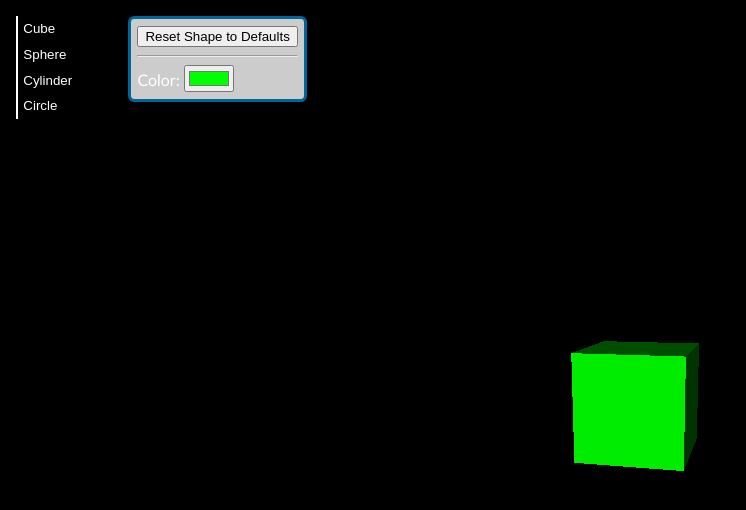
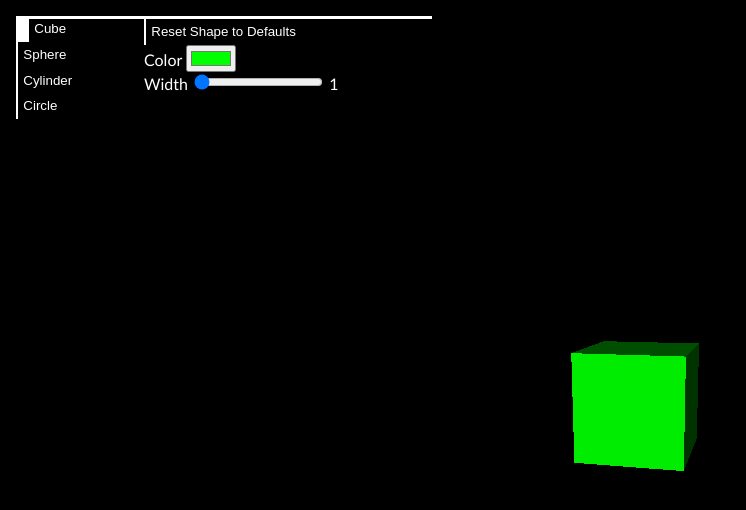
Before and after one commit to gvsboy/threecube, a website with bundled scripts: page src/html/index.dev.html in a window 1280 px wide. Both pictures are taken after a click on the button "Cube". Shown: the whole page, without its empty margins (0-746 px from the left). Built offline with nearby package versions, Linux system fonts and the light colour scheme; files whose address does not match are found by name.

Commit message:
Factory menu work

```diff
--- a/src/html/index.dev.html
+++ b/src/html/index.dev.html
@@ -11,18 +11,51 @@
   <body>
 
     <ul id="factory">
-      <li><button class="cube">Cube</button></li>
-      <li><button class="sphere">Sphere</button></li>
-      <li><button class="cylinder">Cylinder</button></li>
-      <li><button class="circle">Circle</button></li>
+
+      <li>
+        <button class="cube factory">Cube</button>
+        <div class="panel">
+
+          <div id="properties">
+            <button class="reset">Reset Shape to Defaults</button>
+
+            <!-- Inputs used for the material instance -->
+            <ul id="material">
+              <li>
+                <label for="input-color">Color</label>
+                <input id="input-color" type="color" value="#00ff00">
+              </li>
+            </ul>
+
+            <!-- Arguments used in creating the geometry instance, in order -->
+            <ul id="geometry">
+              <li>
+                <label for="input-width">Width</label>
+                <input id="input-width" type="range" min="1" max="10" step="1" value="1">
+                <output for="input-width" id="output-width">1</output>
+              </li>
+            </ul>
+
+          </div>
+
+        </div>
+      </li>
+
+      <li>
+        <button class="sphere factory">Sphere</button>
+        <div class="panel"></div>
+      </li>
+      <li>
+        <button class="cylinder factory">Cylinder</button>
+        <div class="panel"></div>
+      </li>
+      <li>
+        <button class="circle factory">Circle</button>
+        <div class="panel"></div>
+      </li>
     </ul>
 
-    <div id="properties">
-      <button class="reset">Reset Shape to Defaults</button>
-      <hr>
-      <label for="input-color">Color:</label>
-      <input id="input-color" type="color" value="#00ff00">
-    </div>
+
 
     <script src="libs.js"></script>
     <script src="main.js"></script>
--- a/src/js/app.js
+++ b/src/js/app.js
@@ -47,7 +47,14 @@ var factories = {
 
 };
 
+// Troubleshooting.
+var trace = _.curry((tag, x) => {
+  console.log(tag, x);
+  return x;
+});
+
 // Wrapping the scene object addition method.
+// But I guess this isn't pure because we're mutating the scene, right? Eh.
 var addObject = _.curry((scene, object) => {
   if (object) {
     scene.add(object);
@@ -82,7 +89,7 @@ var createObjectByLabel = _.curry((factories, label) => {
 // A little method for extracting factory labels (classes) from events.
 // If the input is not an object, return it.
 var getLabel = evt => {
-  return _.isObject(evt) ? evt.target.className : evt;
+  return _.isObject(evt) ? evt.target.className.split(' ')[0] : evt;
 };
 
 /**
@@ -106,6 +113,53 @@ function startRenderLoop(scene, camera, renderer, getter) {
   }());
 }
 
+
+/**
+ * START THE BUSTED STUFF ==========================================================================================
+ */
+
+function horribleDOMMutationOnClick(evt) {
+
+  var SELECTED_CLASS = 'selected',
+      selected = document.getElementsByClassName(SELECTED_CLASS)[0],
+      properties = document.getElementById('properties'),
+      target = evt.target.parentNode;
+
+  // Right now, bail if it's not a factory button.
+  if (!evt.target.classList.contains('factory')) {
+    return;
+  }
+
+  // If there's a selected option, deselect it.
+  if (selected) {
+    selected.classList.remove(SELECTED_CLASS);
+  }
+
+  // Set the target element as selected.
+  target.classList.add(SELECTED_CLASS);
+
+  // Align the properties box with the selected button.
+  target.querySelector('.panel').appendChild(properties);
+
+  // Remove the previous object from the scene.
+  removeObjectByName(scene, OBJECT_NAME);
+
+  // Pass the event object along.
+  return evt;
+}
+
+function updateObjectOnInput(evt) {
+
+  console.log(evt.target.value);
+  var box = new THREE.BoxGeometry();
+  console.log(box);
+}
+
+
+
+/**
+ * END THE BUSTED STUFF ==========================================================================================
+ */
 
 
 // Some crap:
@@ -144,17 +198,13 @@ var getMainObject = _.partial(getObjectByName, scene, OBJECT_NAME);
 
 // Jank, but I'm not sure how to do better yet. The click handler
 // for swapping out the main object with a new one.
-var swapObjectOnClick = _.flowRight(addAndNameObjectByLabel, evt => {
-  removeObjectByName(scene, OBJECT_NAME);
-  return evt;
-});
-
-var test = createObjectByLabel(factories, 'cube');
+var swapObjectOnClick = _.flowRight(addAndNameObjectByLabel, horribleDOMMutationOnClick);
 
 // Listen for button clicks.
-window.document
-  .getElementById('factory')
-  .addEventListener('click', swapObjectOnClick);
+var factoryEl = window.document.getElementById('factory')
+factoryEl.addEventListener('click', swapObjectOnClick);
+// let's throttle this bad boy.
+factoryEl.addEventListener('input', _.debounce(updateObjectOnInput, 100));
 
 // Shed some light on the subject.
 addObjectByLabel('pointLight');
--- a/src/scss/main.scss
+++ b/src/scss/main.scss
@@ -1,15 +1,5 @@
 $text-color: #fff;
-$panel-bg: #ccc;
-$panel-border-color: #006699;
 $panel-gutter: 0.4em;
-
-@mixin panel-border() {
-  color: #fff;
-  padding: $panel-gutter;
-  background-color: $panel-bg;
-  border: 0.2em solid $panel-border-color;
-  border-radius: $panel-gutter;
-}
 
 body {
   margin: 0;
@@ -20,7 +10,13 @@ body {
 canvas {
   width: 100%;
   height: 100%;
-};
+}
+
+ul {
+  margin: 0;
+  padding: 0;
+  list-style-type: none;
+}
 
 #factory {
   position: absolute;
@@ -29,7 +25,11 @@ canvas {
   margin: 0;
   padding: 0;
   width: 8em;
-  list-style-type: none;
+  z-index: 10;
+
+  li {
+    position: relative;
+  }
 
   button {
     width: 100%;
@@ -45,16 +45,31 @@ canvas {
     &:hover {
       border-left: 1em solid $text-color;
     }
+  }
 
-    &.selected {
-      @include panel-border();
-    }
+  .selected .factory {
+    border-left: 1em solid $text-color;
+  }
+
+  .panel {
+    position: absolute;
+    top: 0;
+    left: 0;
+    width: 0;
+    overflow: hidden;
+    transition: width 0.4s;
+  }
+
+  .selected .panel {
+    width: 26em;
+    height: 26em;
   }
 }
 
 #properties {
-  @include panel-border();
   position: absolute;
-  top: 1em;
-  left: 8em;
+  width: 18em;
+  padding-left: 8em;
+  border-top: 0.2em solid $text-color;
+  color: $text-color;
 }
```
Also changed, not shown: dist/dev/index.html, dist/dev/main.css, dist/dev/main.js.
